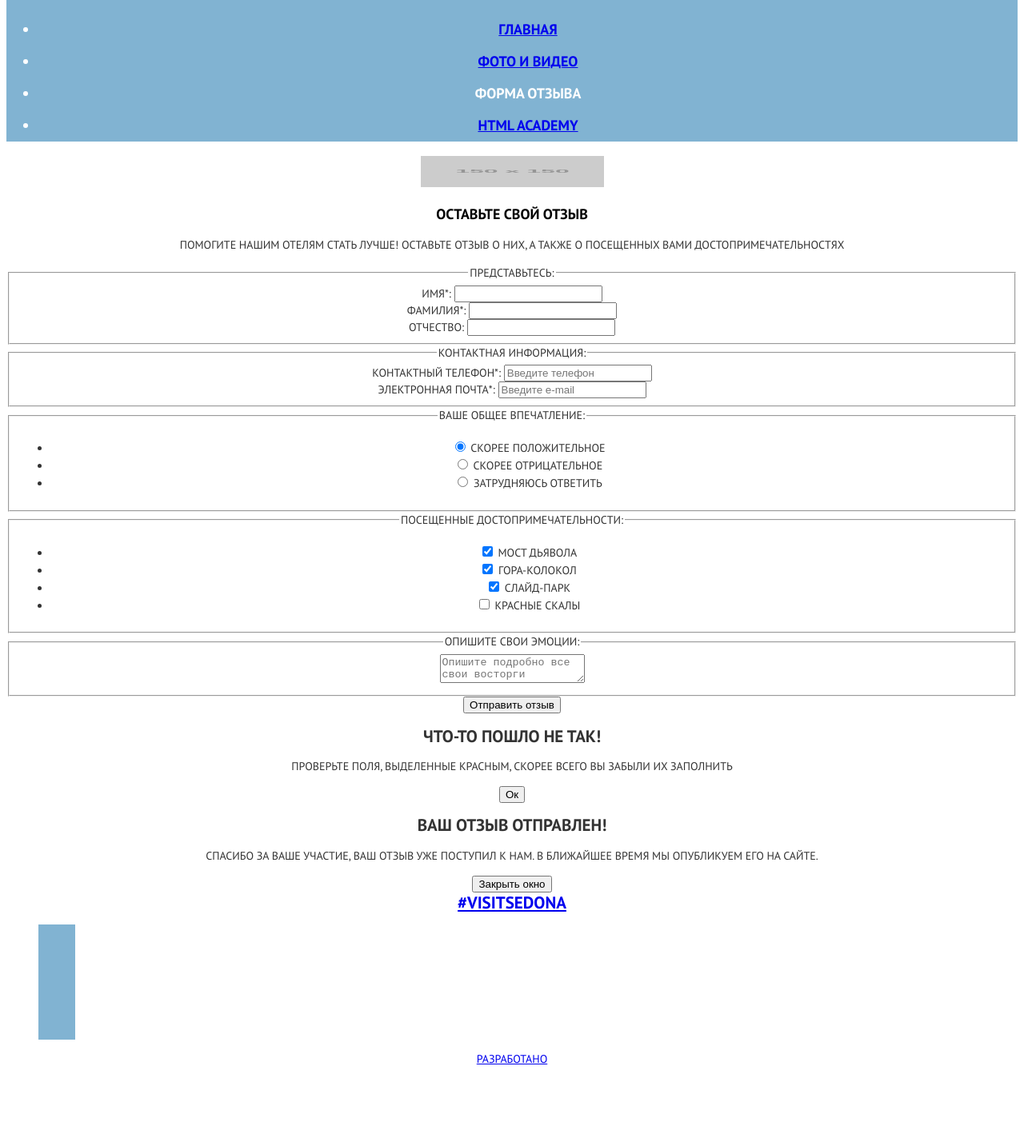
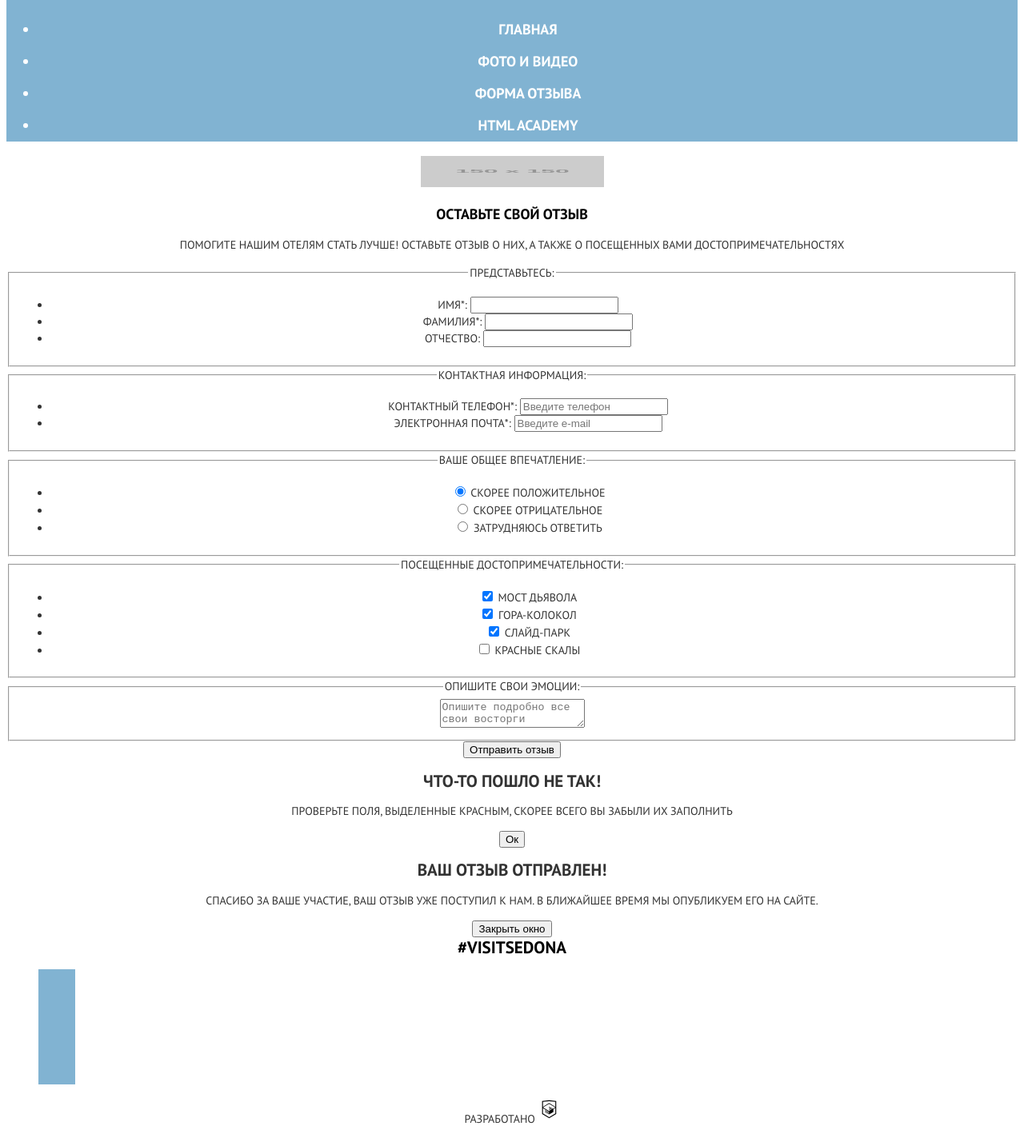
Before and after one commit to ekaterina-gasevskaia/966891-sedona-21, a website: page source/form.html in a window 1280 px wide. Shown: the part 85-1503 px from the top of the page at 80% size. Before the commit the page ends 1428 px from the top, so only its background shows below. Drawn offline with nearby package versions, Linux system fonts and the light colour scheme; files that its build step writes are made by us from their sources; placeholder pictures from the web are drawn by us.

Commit message:
Правки после проверки домашнего задания

```diff
--- a/source/form.html
+++ b/source/form.html
@@ -1,7 +1,8 @@
 <!DOCTYPE html>
-<html lang="en">
+<html lang="ru">
 <head>
-  <meta charset="UTF-8">
+  <meta charset="utf-8">
+  <meta name="viewport" content="width=device-width, initial-scale=1">
   <title>HTML Academy: Седона</title>
   <link href="css/style.css" rel="stylesheet">
 </head>
@@ -15,10 +16,10 @@
   </button>
   <nav class="main-navigation">
     <ul class="main-navigation__list">
-      <li class="main-navigation__item"><a href="index.html">Главная</a></li>
-      <li class="main-navigation__item"><a href="#">Фото и видео</a></li>
+      <li class="main-navigation__item"><a class="link" href="index.html">Главная</a></li>
+      <li class="main-navigation__item"><a class="link" href="#">Фото и видео</a></li>
       <li class="main-navigation__item"><span>Форма Отзыва</span></li>
-      <li class="main-navigation__item"><a href="#">HTML ACADEMY</a></li>
+      <li class="main-navigation__item"><a class="link" href="#">HTML ACADEMY</a></li>
     </ul>
   </nav>
 </header>
@@ -37,33 +38,37 @@
     <form action="https://echo.htmlacademy.ru" method="post">
       <fieldset class="page-form__acquaintance">
         <legend class="page-form__title">Представьтесь:</legend>
-        <div class="page-form__name">
+        <ul class="page-form__list">
+          <li class="page-form__item name">
             <label for="name">Имя*:</label>
             <input type="text" id="name" name="name" required>
-        </div>
-        <div class="page-form__surname">
+          </li>
+          <li class="page-form__item surname">
             <label for="surname">Фамилия*:</label>
             <input type="text" id="surname" name="surname" required>
-        </div>
-        <div class="page-form__patronymic">
+          </li>
+          <li class="page-form__item patronymic">
             <label for="patronymic">Отчество:</label>
             <input type="text" id="patronymic" name="patronymic">
-        </div>
+          </li>
+        </ul>
       </fieldset>
       <fieldset class="page-form__contacts">
         <legend class="page-form__title">Контактная информация:</legend>
-        <div class="page-form__phone">
+        <ul class="page-form__list">
+          <li class="page-form__item phone">
             <label for="phone">Контактный телефон*:</label>
             <input type="tel" id="phone" name="phone" placeholder="Введите телефон" required>
-        </div>
-        <div class="page-form__email">
+          </li>
+          <li class="page-form__item email">
             <label for="email">Электронная почта*:</label>
             <input type="email" id="email" name="email" placeholder="Введите e-mail" required>
-        </div>
+          </li>
+        </ul>
       </fieldset>
       <fieldset class="page-form__review">
         <legend class="page-form__title">Ваше общее впечатление:</legend>
-        <ul class="page-form__review-list">
+        <ul class="page-form__list review-list">
           <li class="page-form__item">
             <input class="page-form__radio" type="radio" id="positively" name="review" value="positively" checked>
             <label for="positively">Скорее положительное</label>
@@ -80,7 +85,7 @@
       </fieldset>
       <fieldset class="page-form__famous-place">
         <legend class="page-form__title">Посещенные достопримечательности:</legend>
-        <ul class="page-form__famous-place-list">
+        <ul class="page-form__list famous-place-list">
           <li class="page-form__item">
             <input class="page-form__checkbox" type="checkbox" id="devils-bridge" name="famous-place" value="devils-bridge" checked>
             <label for="devils-bridge">Мост Дьявола</label>
@@ -122,7 +127,7 @@
 </main>
 <footer class="page-footer">
   <span class="page-footer__hashtag">
-    <a href="#" title="Поделитесь своими впечатлениями с остальными!">#visitSEDONA</a>
+    <a class="link" href="#" title="Поделитесь своими впечатлениями с остальными!">#visitSEDONA</a>
   </span>
   <ul class="page-footer__social-list">
     <li class="page-footer__social-item">
@@ -142,8 +147,12 @@
     </li>
   </ul>
   <div class="page-footer__copyright">
-    <a href="https://htmlacademy.ru/intensive/adaptive" title="Профессиональный онлайн‑курс HTML и CSS, уровень 2.">
+    <a class="link" href="https://htmlacademy.ru/intensive/adaptive" title="Профессиональный онлайн‑курс HTML и CSS, уровень 2.">
       <span class="page-footer__copyright-text">Разработано</span>
+      <svg width="26.9" height="34.1" xmlns="http://www.w3.org/2000/svg" viewBox="0 0 60 60">
+        <path class="page-footer__copyright-svg" fill="#2E368F"
+              d="M30.2 5h-.2l-19.7 2.1v36.2l19.7 11.7 19.7-11.7v-36.2l-19.5-2.1zm17 36.8l-17.2 10.2-17.2-10.2v-14.8l17.1 10.2v1.8l-11.7-7v1.8l11.8 7.1v1.9l-11.8-7v1.8l11.8 7 11.9-7.1v-7.6l5.3-3.2v15.1zm-.1-17l-4.7 2.8-2.2 1.3-10.3-6.1v1.8l8.8 5.3h-.1l-.2.1-1.3.7-7.3-4.3v1.8l5.8 3.4-1.4.9-4.3-2.6v1.8l2.9 1.7-2.9 1.7-17-10.1 17-10.2 17.2 10zm.1-1.8l-17.3-10.2-17.1 10.2v-13.6l17.2-1.8 17.2 1.8v13.6z"/>
+      </svg>
     </a>
   </div>
 </footer>
```
Also changed, not shown: source/index.html (+1 -0 lines). Lines whose indentation alone changed are shown as unchanged.
